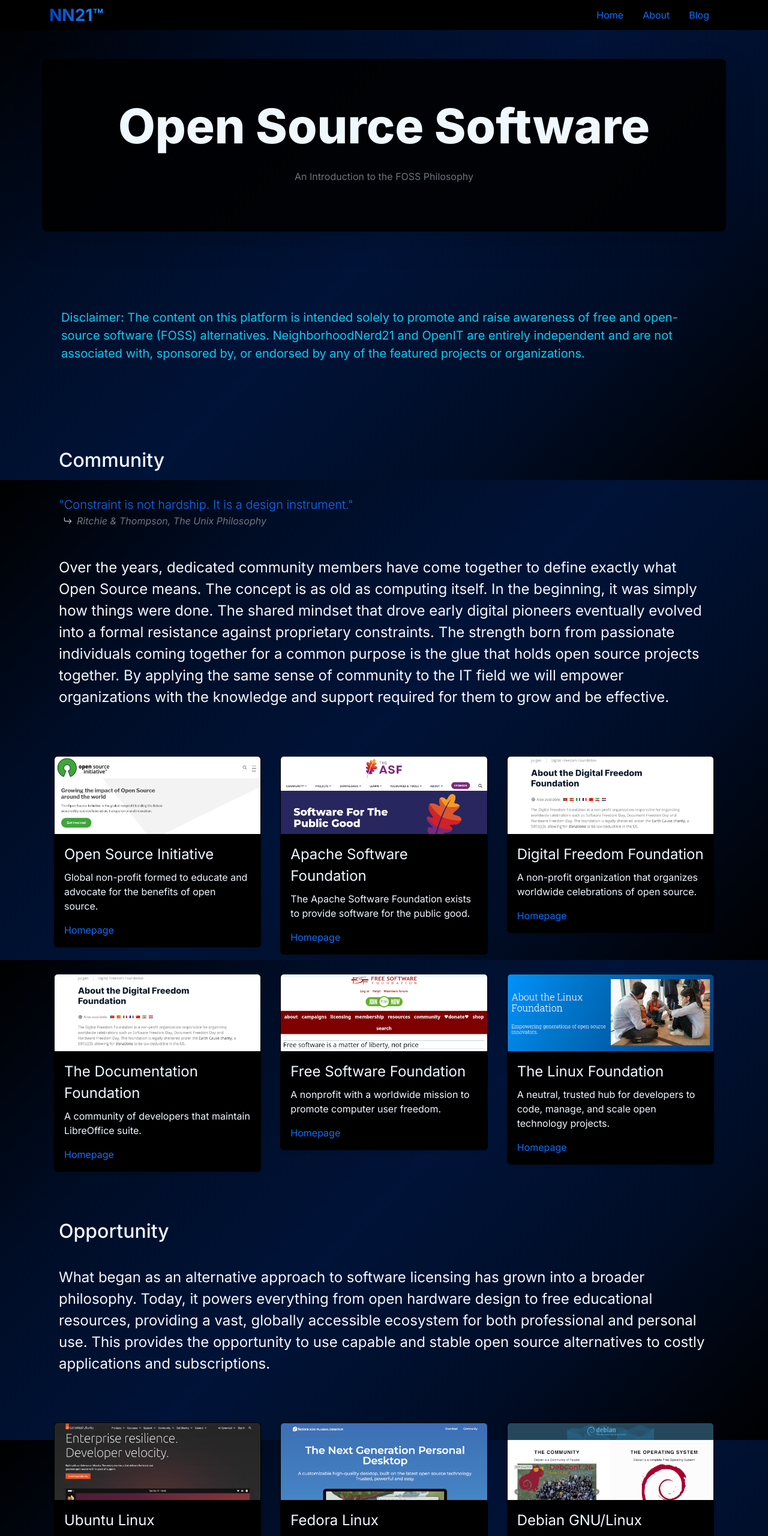
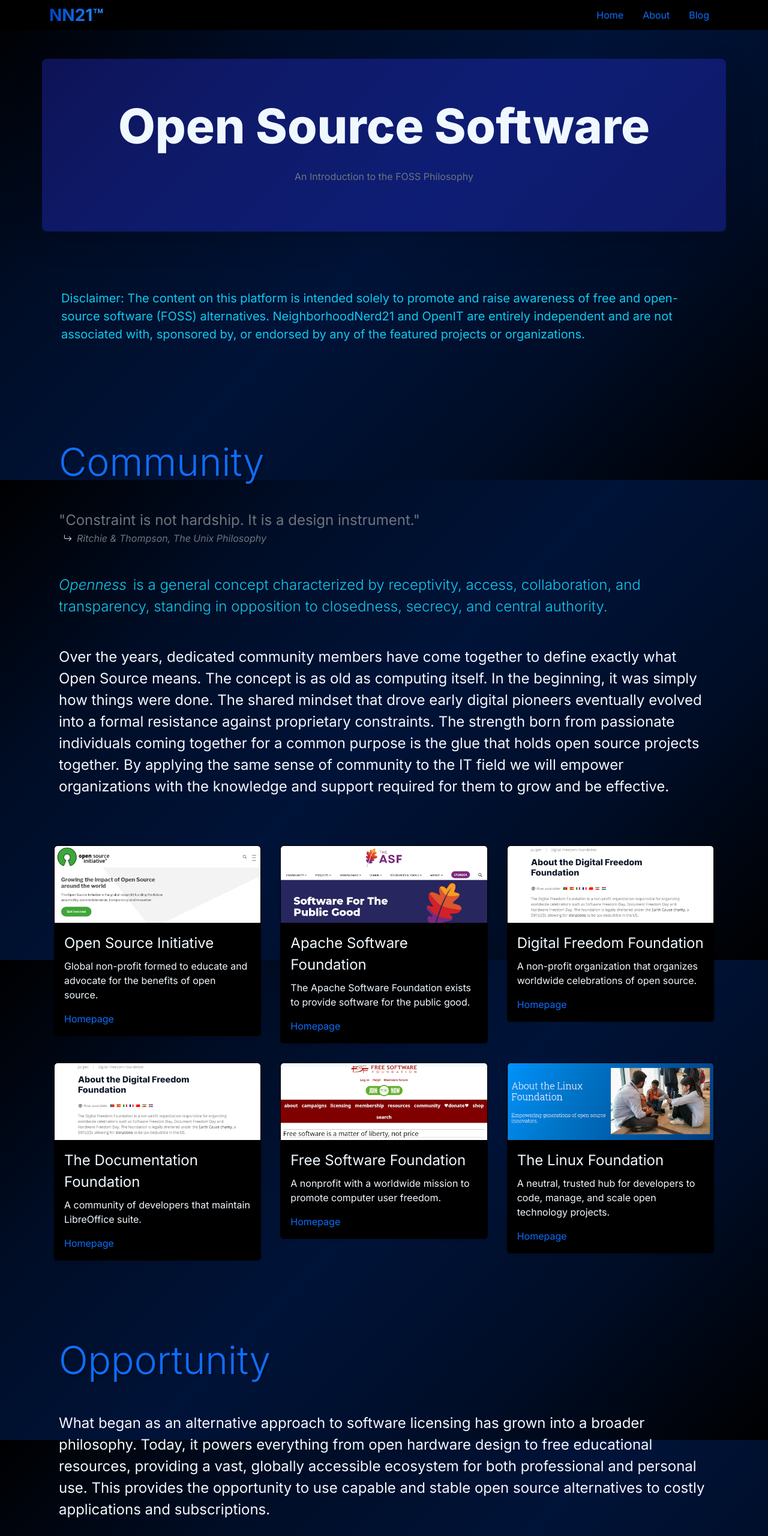
Before and after one commit to neighborhoodnerd21/www, a plain HTML site: page pages/opensource.html in a window 1280 px wide. Shown: the top 2560 px of the page at 60% size. Drawn offline with nearby package versions, Linux system fonts and the light colour scheme.

Commit message:
changed some text on foss page

```diff
--- a/pages/opensource.html
+++ b/pages/opensource.html
@@ -87,7 +87,7 @@
       <!-- INTRO BLOCK -->
       <section
         id="lead"
-        class="mb-3 py-5">
+        class="py-3">
         <div class="container">
           <div class="row px-3 py-3">
             <p class="fs-5 text-info px-3 py-3 text-wrap">
@@ -104,12 +104,14 @@
       <section
         id="community"
         class="my-3 py-3">
-        <div class="container mb-5">
-          <h2 class="px-3 py-3">Community</h2>
+        <div class="container my-5">
+          <h2 class="display-3 px-3 py-3 text-primary drop-shadow-text">
+            Community
+          </h2>
           <blockquote
             class="px-3 py-3"
             cite="https://www.unixphilosophy.com/">
-            <p class="lead text-primary mb-0">
+            <p class="fs-4 text-secondary mb-0">
               "Constraint is not hardship. It is a design instrument."
             </p>
             <div class="d-flex align-items-center ps-2">
@@ -129,6 +131,18 @@
               >
             </div>
           </blockquote>
+          <p class="fs-4 px-3 py-3 text-wrap text-info fw-light">
+            <span id="op">
+              <dfn
+                aria-describedby="op"
+                class="pe-1"
+                >Openness</dfn
+              >
+              is a general concept characterized by receptivity, access,
+              collaboration, and transparency, standing in opposition to
+              closedness, secrecy, and central authority.
+            </span>
+          </p>
           <p class="fs-4 px-3 py-3 text-wrap">
             Over the years, dedicated community members have come together to
             define exactly what Open Source means. The concept is as old as
@@ -282,8 +296,10 @@
       <section
         id="opportunity"
         class="my-3 py-3">
-        <div class="container mb-5">
-          <h2 class="px-3 py-3">Opportunity</h2>
+        <div class="container my-5">
+          <h2 class="display-3 px-3 pt-3 pb-4 text-primary drop-shadow-text">
+            Opportunity
+          </h2>
           <p class="fs-4 px-3 py-3 text-wrap">
             What began as an alternative approach to software licensing has
             grown into a broader philosophy. Today, it powers everything from
@@ -424,8 +440,10 @@
       <section
         id="integrity"
         class="my-3 py-3">
-        <div class="container mb-5">
-          <h2 class="px-3 py-3">Integrity</h2>
+        <div class="container my-5">
+          <h2 class="display-3 px-3 pt-3 pb-4 text-primary drop-shadow-text">
+            Integrity
+          </h2>
           <p class="fs-4 px-3 py-3 text-wrap">
             Open source supports code integrity through radical transparency,
             decentralized peer review, and cryptographic verification. Rather
@@ -433,10 +451,7 @@
             open-source ecosystems allow anyone to inspect, audit, and verify
             that software behaves as intended without unauthorized tampering.
             Anyone can inspect open-source code to verify its logic, spot bugs,
-            and detect hidden backdoors. This idea of accountability through
-            openness and transparency is familiar to non-profit organizations in
-            all fields. Many open source projects also give everyone the ability
-            to prioritize the integrity of systems and communication.
+            and detect hidden backdoors.
           </p>
         </div>
         <div class="container px-2 px-md-3">
--- a/styles.css
+++ b/styles.css
@@ -116,7 +116,7 @@ h1 {
 }
 
 #foss-hero {
-  background-color: rgba(0, 0, 0, 0.9);
+  background-color: var(--cobalt-trans);
 }
 
 .card-text-box {
@@ -232,7 +232,7 @@ h1 {
   }
 
   .ang {
-      color: #0dcaf0;
+    color: #0dcaf0;
   }
 
   #banner {
```
Also changed, not shown: pages/about.html (+11 -19 lines).
